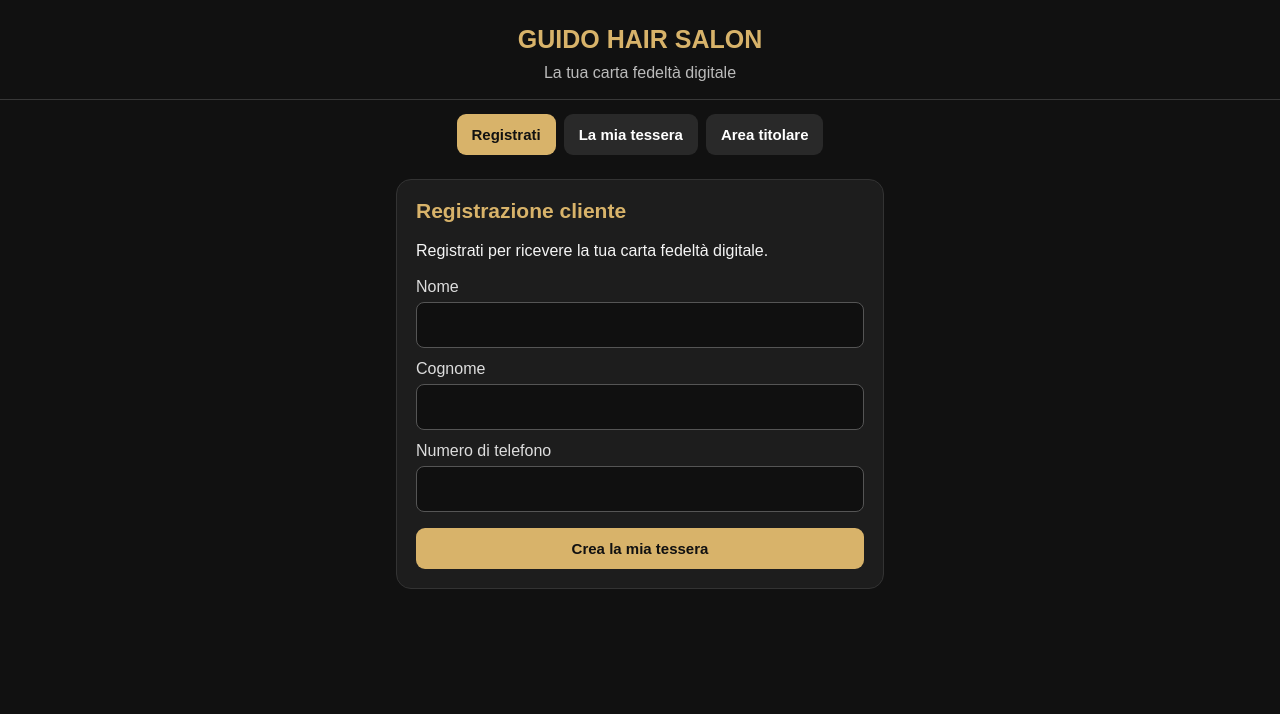
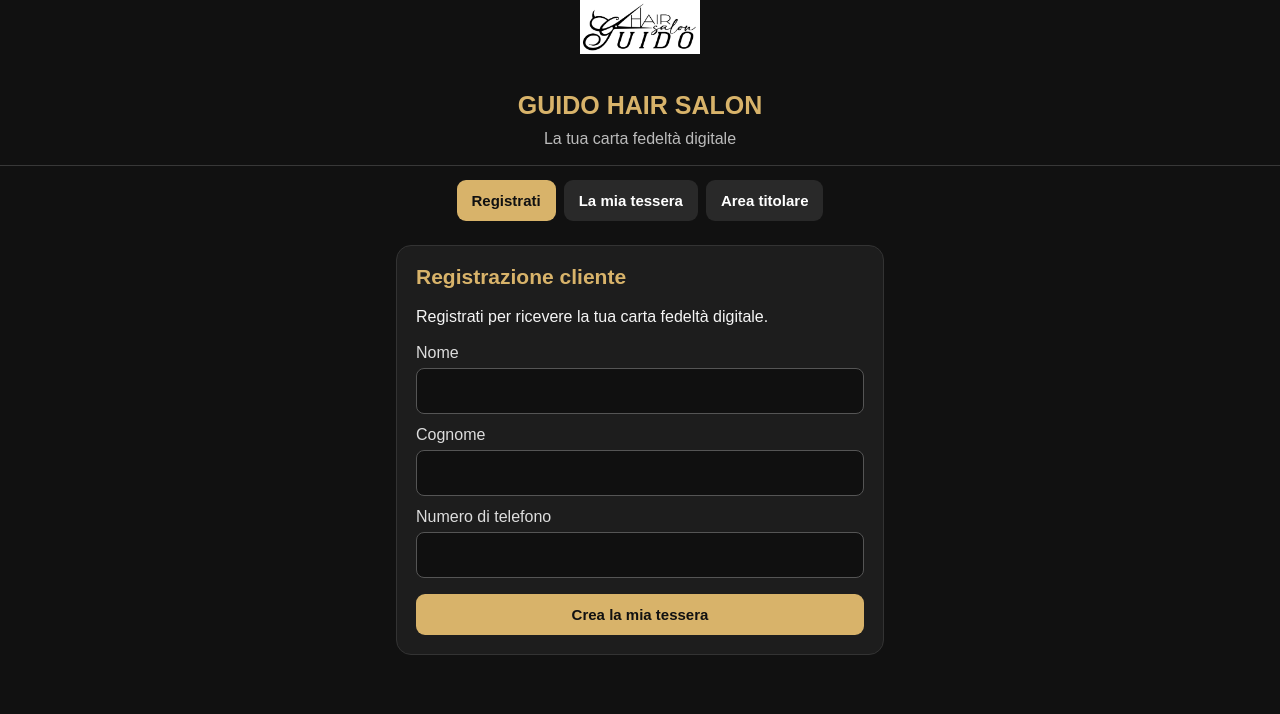
Before and after one commit to giuntaguido19-blip/Guido-Hair-Salon-Fidelity, a website: page index.html in a window 1280 px wide. Drawn offline with nearby package versions, Linux system fonts and the light colour scheme.

Commit message:
Update index.html

```diff
--- a/index.html
+++ b/index.html
@@ -2,6 +2,7 @@
 <!doctype html>
 <html lang="it">
 <head>
+  <img src="./logo.jpeg" alt="Logo Guido Hair Salon" style="display:block;width:120px;height:auto;margin:0 auto 12px;">
 <link rel="icon" type="image/jpeg" href="logo.jpeg">
 <link rel="apple-touch-icon" href="apple-touch-icon.png">
 <meta charset="utf-8">
```
